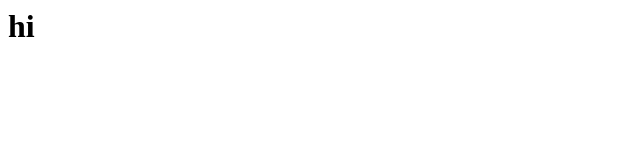
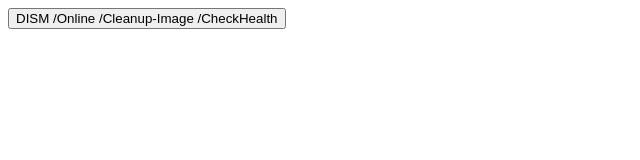
Before and after one commit to gspnjt/notes, a plain HTML site: page index.html in a window 1280 px wide. Shown: the whole page, without its empty margins (0-640 px from the left). Drawn offline with Linux system fonts and the light colour scheme.

Commit message:
Update index.html

```diff
--- a/index.html
+++ b/index.html
@@ -1 +1,21 @@
-<h1>hi</h1>
+<!DOCTYPE html>
+<html lang="en">
+
+<head>
+    <meta charset="UTF-8">
+    <meta name="viewport" content="width=device-width, initial-scale=1.0">
+    <title>Document</title>
+</head>
+
+<body>
+    <input type="button" id="1691019731.32478" onclick="copyToClipboard('1691019731.32478')"
+        value="DISM /Online /Cleanup-Image /CheckHealth">
+    <script>
+        function copyToClipboard(parameter) {
+            const temp = document.getElementById(parameter);
+            navigator.clipboard.writeText(temp.value);
+        }
+    </script>
+</body>
+
+</html>
```
